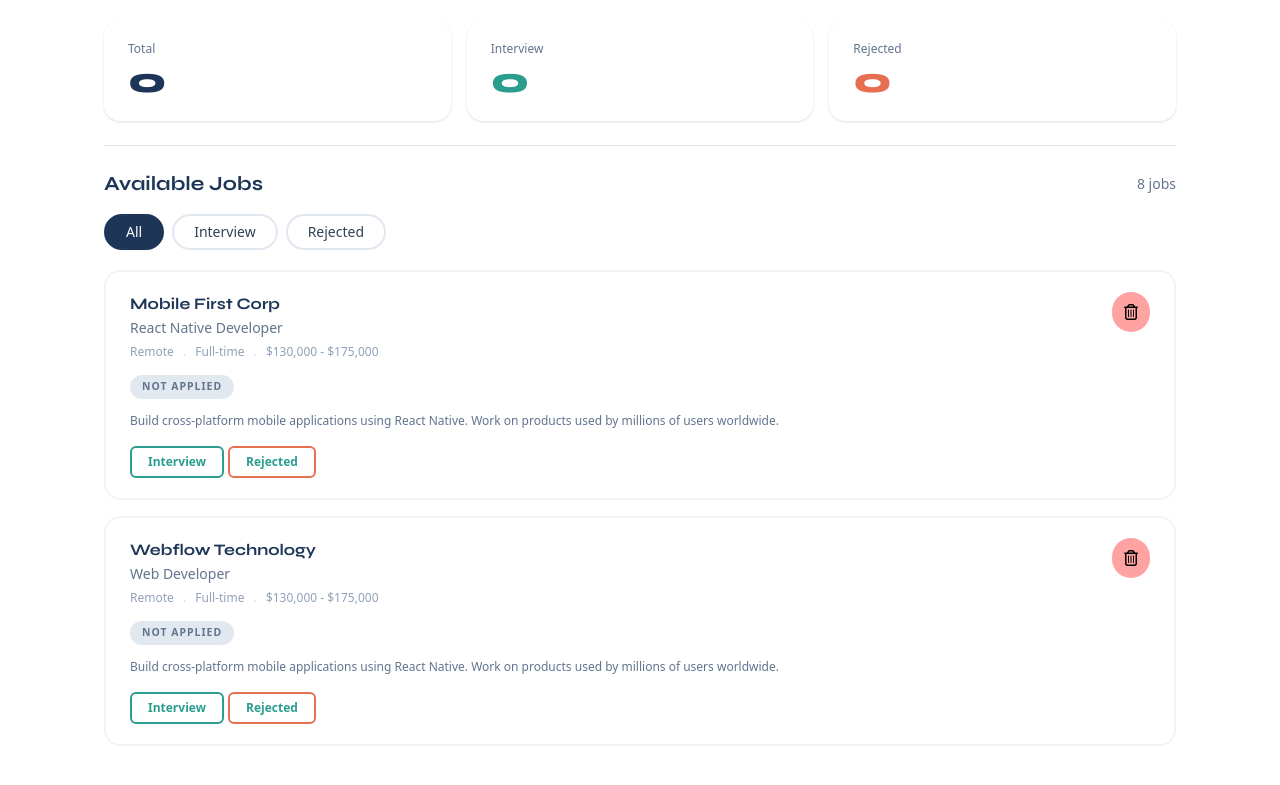
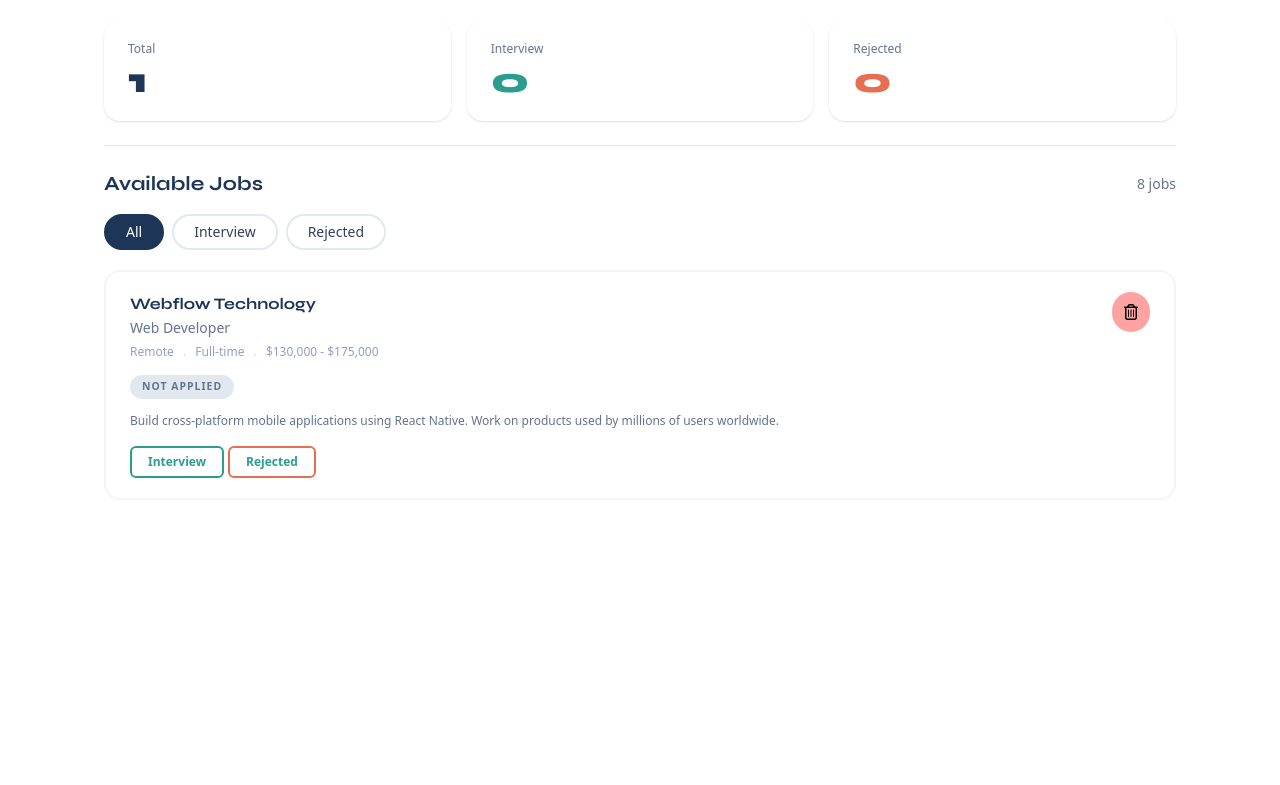
Before and after one commit to sajedulshakil/b13-a4, a plain HTML site: page index.html in a window 1280 px wide. Both pictures are taken after a click on the button 1131 px from the left and 375 px from the top of the page. Shown: the part 63-848 px from the top of the page. After the commit the page ends 800 px from the top, so only its background shows below. Drawn offline with nearby package versions, Linux system fonts and the light colour scheme.

Commit message:
stats count,delete button ok and functionalize no data available showing

```diff
--- a/index.html
+++ b/index.html
@@ -54,15 +54,15 @@
 <div class="flex gap-4 mb-6 flex-wrap">
     <div class="flex-1 min-w-28 bg-white rounded-2xl px-6 py-5 shadow-sm">
 <p class="text-xs mb-1 text-slate-500">Total</p>
-<p class="font-syne text-4xl font-extrabold text-navy">0</p>
+<p class="font-syne text-4xl font-extrabold text-navy" id="stat-total">0</p>
     </div>
     <div class="flex-1 min-w-28 bg-white rounded-2xl px-6 py-5 shadow-sm">
 <p class="text-xs mb-1 text-slate-500">Interview</p>
-<p class="font-syne text-4xl font-extrabold text-teal">0</p>
+<p class="font-syne text-4xl font-extrabold text-teal" id="stat-interview">0</p>
     </div>
     <div class="flex-1 min-w-28 bg-white rounded-2xl px-6 py-5 shadow-sm">
 <p class="text-xs mb-1 text-slate-500">Rejected</p>
-<p class="font-syne text-4xl font-extrabold text-coral">0</p>
+<p class="font-syne text-4xl font-extrabold text-coral" id="stat-reject">0</p>
     </div>
 
 </div>
@@ -75,7 +75,7 @@
 <!-- section header -->
 <div class="flex justify-between items-center flex-wrap mb-4 gap-2">
   <h2 class="font-syne text-xl font-bold text-navy">Available Jobs</h2>
-  <span class="text-sm text-slate-500 font-medium"><span>8</span> jobs</span>
+  <span class="text-sm text-slate-500 font-medium"><span id="available">8</span> jobs</span>
 </div>
 
 <!-- Tabs -->
@@ -105,7 +105,7 @@
                   <span>$130,000 - $175,000</span>
                 </p>
 
-                <div class="mb-3 inline-block text-[0.65rem] font-bold px-3 py-1 rounded-full bg-slate-200 text-slate-500 uppercase tracking-widest">
+                <div class="mb-3 inline-block text-[0.65rem] font-bold px-3 py-1 rounded-full bg-slate-200 text-slate-500 uppercase tracking-widest status">
                   Not Applied
                 </div>
 
@@ -115,13 +115,13 @@
                 </p>
 
                 <div>
-                  <button class="text-xs font-semibold px-4 py-1.5 rounded-md border-2 border-teal text-teal bg-transparent cursor-pointer transition-all duration-150 hover:bg-teal hover:text-white">Interview</button>
-                  <button class="text-xs font-semibold px-4 py-1.5 rounded-md border-2 border-coral text-teal bg-transparent cursor-pointer transition-all duration-150 hover:bg-coral hover:text-white">Rejected</button>
+                  <button class="text-xs font-semibold px-4 py-1.5 rounded-md border-2 border-teal text-teal bg-transparent cursor-pointer transition-all duration-150 hover:bg-teal hover:text-white interview">Interview</button>
+                  <button class="text-xs font-semibold px-4 py-1.5 rounded-md border-2 border-coral text-teal bg-transparent cursor-pointer transition-all duration-150 hover:bg-coral hover:text-white reject">Rejected</button>
                 </div>
 
             </div>
 
-            <button class="text-slate-300 hover:text-red-400 transition-colors duration-150 py-2 px-3 cursor-pointer shrink-0 bg-red-300 rounded-full">
+            <button class="text-slate-300 hover:text-red-400 transition-colors duration-150 py-2 px-3 cursor-pointer shrink-0 bg-red-300 rounded-full delete">
                  <i class="fa-regular fa-trash-can text-black pointer-events-none"></i>
             </button>
           </div>
@@ -139,7 +139,7 @@
                   <span>$130,000 - $175,000</span>
                 </p>
 
-                <div class="mb-3 inline-block text-[0.65rem] font-bold px-3 py-1 rounded-full bg-slate-200 text-slate-500 uppercase tracking-widest">
+                <div class="mb-3 inline-block text-[0.65rem] font-bold px-3 py-1 rounded-full bg-slate-200 text-slate-500 uppercase tracking-widest status">
                   Not Applied
                 </div>
 
@@ -149,14 +149,14 @@
                 </p>
 
                 <div>
-                  <button class="text-xs font-semibold px-4 py-1.5 rounded-md border-2 border-teal text-teal bg-transparent cursor-pointer transition-all duration-150 hover:bg-teal hover:text-white">Interview</button>
-                  <button class="text-xs font-semibold px-4 py-1.5 rounded-md border-2 border-coral text-teal bg-transparent cursor-pointer transition-all duration-150 hover:bg-coral hover:text-white">Rejected</button>
+                  <button class="text-xs font-semibold px-4 py-1.5 rounded-md border-2 border-teal text-teal bg-transparent cursor-pointer transition-all duration-150 hover:bg-teal hover:text-white interview">Interview</button>
+                  <button class="text-xs font-semibold px-4 py-1.5 rounded-md border-2 border-coral text-teal bg-transparent cursor-pointer transition-all duration-150 hover:bg-coral hover:text-white reject">Rejected</button>
                 </div>
 
             </div>
 
-            <button class="text-slate-300 hover:text-red-400 transition-colors duration-150 py-2 px-3 cursor-pointer shrink-0 bg-red-300 rounded-full">
-                 <i class="fa-regular fa-trash-can text-black pointer-events-none"></i>
+            <button class="text-slate-300 hover:text-red-400 transition-colors duration-150 py-2 px-3 cursor-pointer shrink-0 bg-red-300 rounded-full delete">
+                 <i class="fa-regular fa-trash-can text-black pointer-events-none "></i>
             </button>
           </div>
     </div>
@@ -170,7 +170,7 @@
 
 <!-- Empty State -->
 
-<div id="empty-slate" class="hidden flex-col items-center justify-center py-20 gap-4 text-center">
+<div id="empty-state" class="hidden flex-col items-center justify-center py-20 gap-4 text-center">
           <div class="text-7xl opacity-20 ">📄</div>
           <p class="font-syne text-lg font-bold text-navy mt-5">No jobs available</p>
           <p class="text-sm text-slate-400">Check back soon for new job opportunities</p>
--- a/script.js
+++ b/script.js
@@ -10,7 +10,7 @@
 const rejectContainer = document.getElementById('reject-container')
 
 
-
+const emptyState = document.getElementById('empty-state')
 
 
 
@@ -40,18 +40,88 @@
     section.classList.add('hidden')
 }
 
+emptyState.classList.add('hidden')
+
 
     if(tab === 'all'){
         allContainer.classList.remove('hidden')
+        if(allContainer.children.length < 1){
+            emptyState.classList.remove('hidden')
+        }
     }
 
     else if(tab === 'interview'){
         interviewContainer.classList.remove('hidden')
+        if(interviewContainer.children.length < 1){
+            emptyState.classList.remove('hidden')
+        }
     }
 
     else{
         rejectContainer.classList.remove('hidden')
+          if(rejectContainer.children.length < 1){
+            emptyState.classList.remove('hidden')
+        }
     }
 }
 
+
+// Stat update
+
+const totalStat = document.getElementById('stat-total')
+const interviewStat = document.getElementById('stat-interview')
+const rejectStat = document.getElementById('stat-reject')
+
+totalStat.innerText = allContainer.children.length
+
 switchTab(currentTab)
+
+const jobsContainer = document.getElementById('jobs-container').addEventListener('click', function(event){
+
+    const clickedElement = event.target
+
+    const card = clickedElement.closest(".card")
+    // console.log(card)
+    const status = card.querySelector(".status")
+
+    const parent = card.parentNode
+
+    if(clickedElement.classList.contains("interview")){
+
+        status.innerText = "Interviewed"
+     interviewContainer.appendChild(card)
+     updateStat ()
+    }
+    if(clickedElement.classList.contains("reject")){
+
+    status.innerText = "Rejected"
+    rejectContainer.appendChild(card)
+    updateStat ()
+    }
+    if(clickedElement.classList.contains("delete")){
+
+    parent.removeChild(card)
+    updateStat ()
+
+    }
+})
+
+function updateStat (){
+    // totalStat.innerText = allContainer.children.length
+    // interviewStat.innerText = interviewContainer.children.length
+    // rejectStat.innerText = rejectContainer.children.length
+
+
+    const counts = {
+        all: allContainer.children.length,
+        interview: interviewContainer.children.length,
+        rejected: rejectContainer.children.length,
+    }
+
+     totalStat.innerText = counts["all"]
+     interviewStat.innerText = counts["interview"]
+     rejectStat.innerText = counts["rejected"]
+
+}
+
+updateStat ()
```
